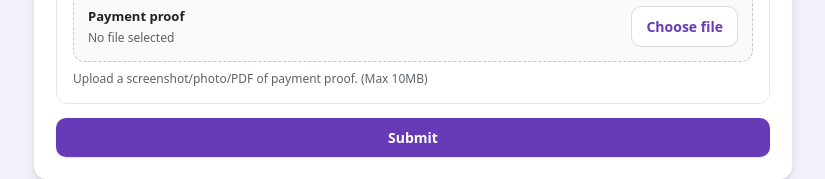
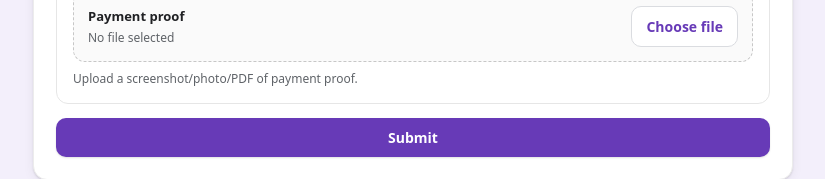
Before and after one commit to Roriber/funrun-form, a React (Vite) app: page / in a window 1280 px wide. Shown: the part 1841-2020 px from the top of the page, without its empty margins (227-1052 px from the left). Built offline with nearby package versions, Linux system fonts and the light colour scheme.

Commit message:
fixing upload

```diff
--- a/src/FunRunForm.jsx
+++ b/src/FunRunForm.jsx
@@ -5,8 +5,10 @@ import { format } from "date-fns";
 const GAS_URL = import.meta.env.VITE_GAS_URL; // Apps Script /exec URL
 const FORM_SECRET = import.meta.env.VITE_FORM_SECRET || "";
 
-// ✅ Upload size check (recommended). Set to 0 for "no check"
-const MAX_UPLOAD_MB = 10;
+// ✅ Upload size check
+// 0 = NO LIMIT (frontend)
+// Note: super large files can still fail due to Apps Script limits/timeouts.
+const MAX_UPLOAD_MB = 0;
 
 const SIZES = ["XS", "S", "M", "L", "XL", "XXL", "OTHER"];
 
@@ -173,7 +175,8 @@ export default function FunRunForm() {
 
     if (!paymentFile) return notifyError("Please upload your payment proof.");
 
-    // ✅ optional size check
+    // ✅ NO LIMIT upload check (frontend)
+    // if MAX_UPLOAD_MB is 0, skip file size validation
     if (MAX_UPLOAD_MB && paymentFile.size > MAX_UPLOAD_MB * 1024 * 1024) {
       return notifyError(`File too large. Please upload under ${MAX_UPLOAD_MB}MB.`);
     }
@@ -208,7 +211,7 @@ export default function FunRunForm() {
         },
       };
 
-      // ✅ IMPORTANT: ONLY ONE POST (no-cors)
+      // ✅ only ONE POST
       await fetch(GAS_URL, {
         method: "POST",
         mode: "no-cors",
@@ -455,15 +458,7 @@ export default function FunRunForm() {
             </div>
           </Field>
 
-          <Field
-            label="Upload Payment"
-            required
-            helper={
-              MAX_UPLOAD_MB
-                ? `Upload a screenshot/photo/PDF of payment proof. (Max ${MAX_UPLOAD_MB}MB)`
-                : "Upload a screenshot/photo/PDF of payment proof."
-            }
-          >
+          <Field label="Upload Payment" required helper="Upload a screenshot/photo/PDF of payment proof.">
             <div style={styles.uploadBox}>
               <div style={styles.uploadLeft}>
                 <div style={styles.uploadTitle}>Payment proof</div>
```
